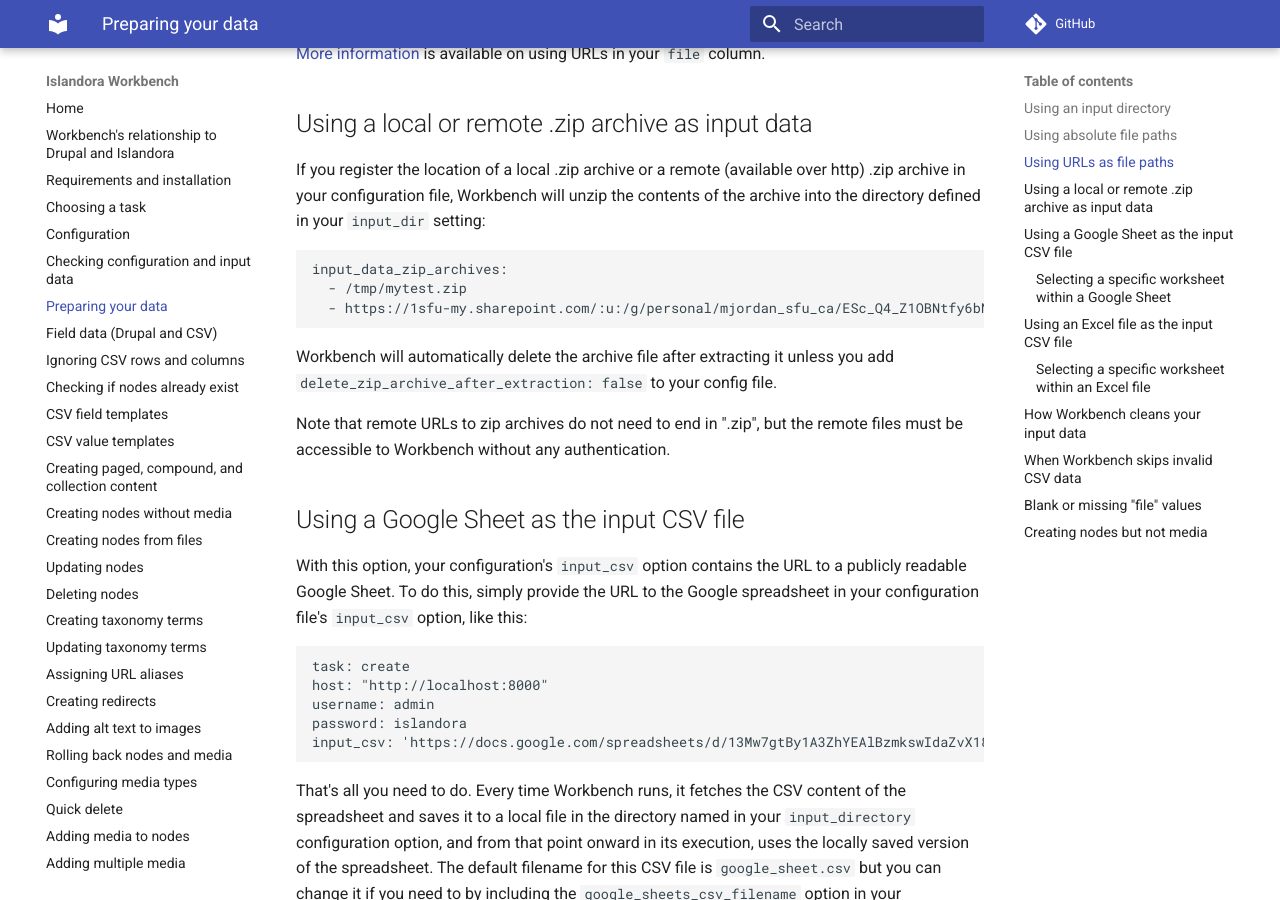
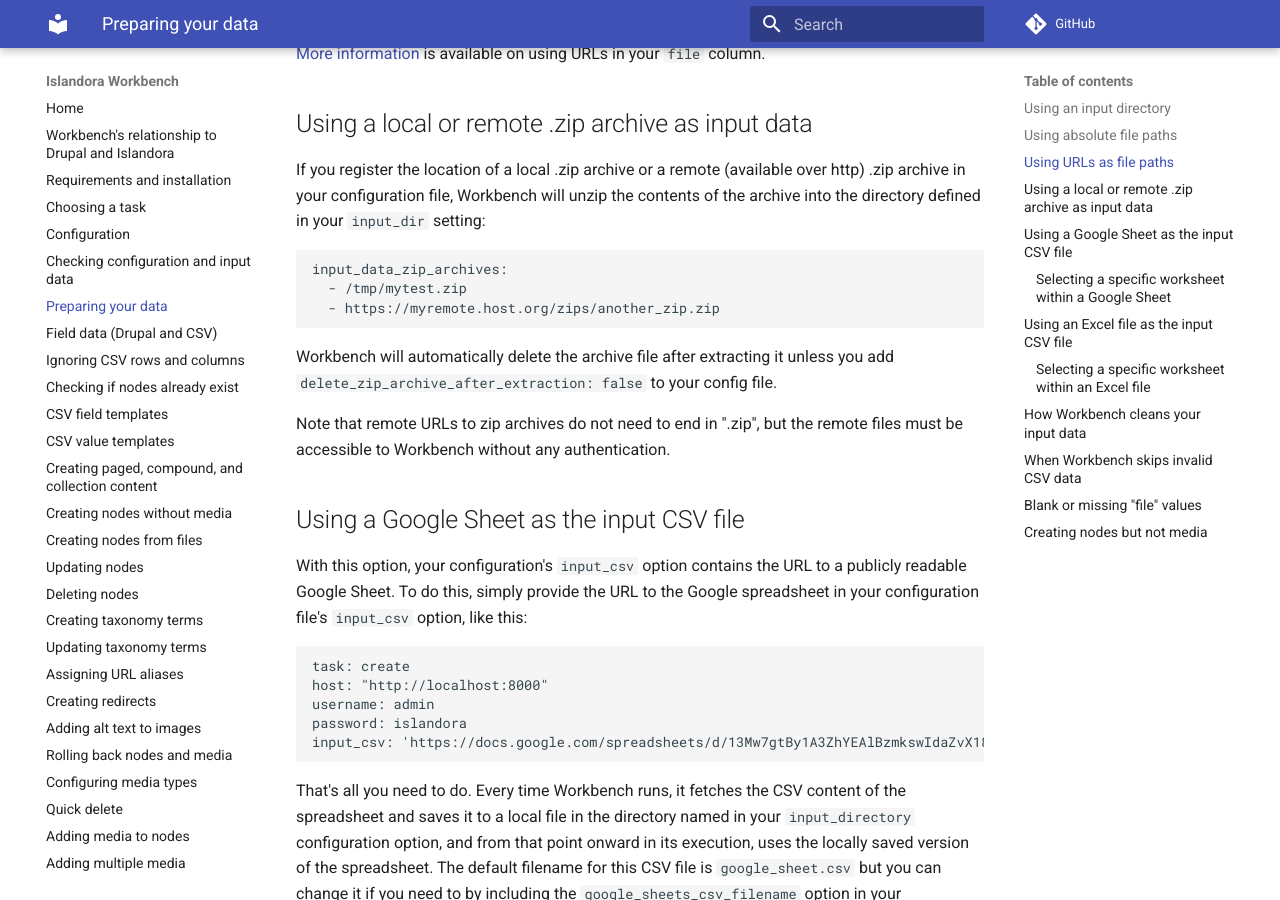
Before and after one commit to mjordan/islandora_workbench_docs, an MkDocs documentation site: the page built from docs/preparing_data.md, in a window 1280 px wide and 900 px high, scrolled down 4097 px. Built offline with MkDocs 1.6.1 and Material for MkDocs 9.7.7, drawn with Linux system fonts in a browser that asks for light colours; comment, search, counter and statistics services are not loaded; some of the changed lines change nothing that is shown.

Commit message:
Better example.

````diff
--- a/docs/preparing_data.md
+++ b/docs/preparing_data.md
@@ -171,7 +171,7 @@
 ```
 input_data_zip_archives:
   - /tmp/mytest.zip
-  - https://1sfu-my.sharepoint.com/:u:/g/personal/mjordan_sfu_ca/ESc_Q4_Z1OBNtfy6bNVvM8EBad1YcLZOrbhWPp2bilgpmQ?download=1
+  - https://myremote.host.org/zips/another_zip.zip
 ```
 
 Workbench will automatically delete the archive file after extracting it unless you add `delete_zip_archive_after_extraction: false` to your config file.
````
